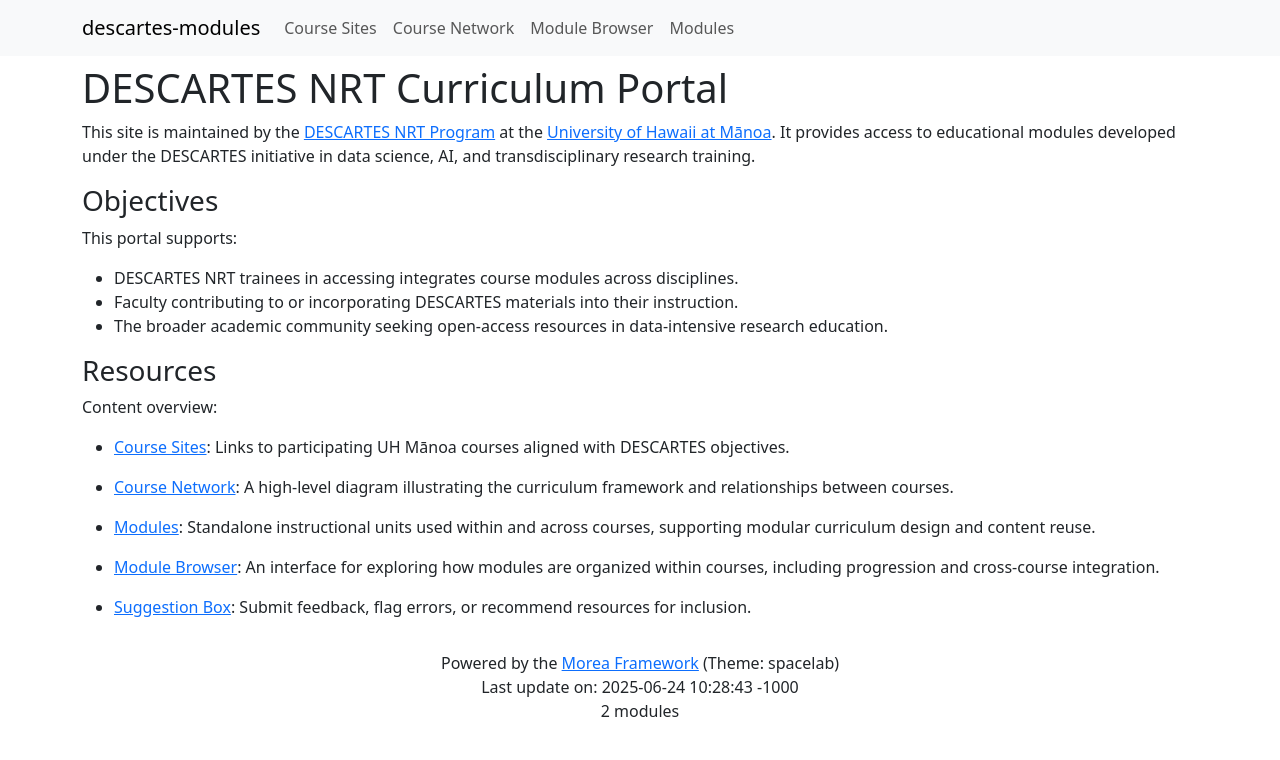
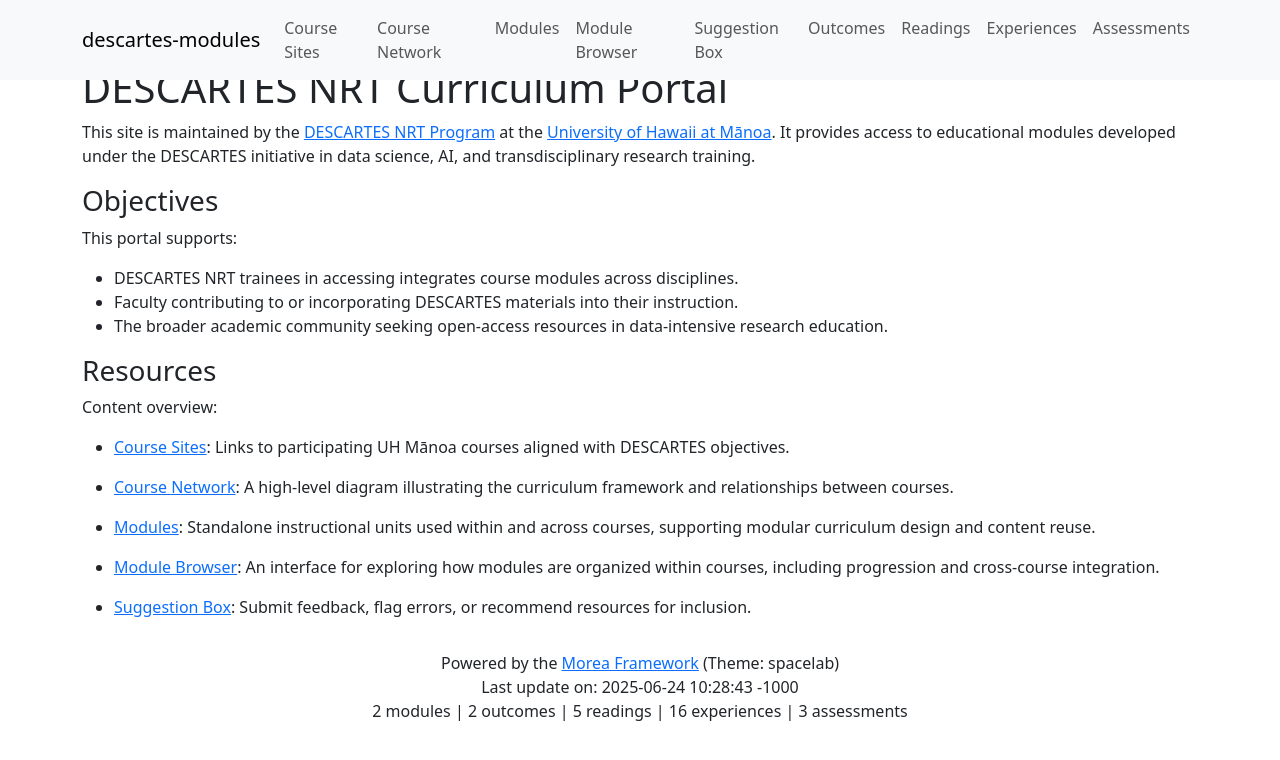
Before and after one commit to uhm-descartes/descartes-modules, a Jekyll site: the page built from index.md, in a window 1280 px wide. Shown: the top 760 px of the page. Built offline with Jekyll 4.4.1, drawn with Linux system fonts in a browser that asks for light colours; nearby versions of some CDN libraries; library files that are not in the unit come from our copies; comment, search, counter and statistics services are not loaded.

Commit message:
Update _layouts/core.html to update NavBar
added suggestion box to navbar to match home page and hardcoded modules into core.html

```diff
--- a/_config.yml
+++ b/_config.yml
@@ -15,7 +15,7 @@
 timezone: Pacific/Honolulu
 morea_navbar_items:
 # - Prerequisites
- - Modules
+# - Modules
 #- Outcomes
 #- Readings
 #- Experiences
--- a/_layouts/core.html
+++ b/_layouts/core.html
@@ -55,11 +55,12 @@
       <ul class="navbar-nav">
         <li class="nav-item"><a class="nav-link" href="{{ site.baseurl }}/course-sites/">Course Sites</a></li>
         <li class="nav-item"><a class="nav-link" href="{{ site.baseurl }}/course-network/">Course Network</a></li>
+        <li class="nav-item"><a class="nav-link" href="{{ site.baseurl }}/modules/">Modules</a></li>
         <li class="nav-item"><a class="nav-link" href="{{ site.baseurl }}/module-browser/">Module Browser</a></li>
+        <li class="nav-item"><a class="nav-link" href="{{ site.baseurl }}/suggestion-box/">Suggestion Box</a></li>
         {% if site.morea_navbar_items contains 'Prerequisites' %}
         <li class="nav-item"><a class="nav-link" href="{{ site.baseurl }}/prerequisites/">Prerequisites</a></li>
         {% endif %}
-        <li class="nav-item"><a class="nav-link" href="{{ site.baseurl }}/modules/">Modules</a></li>
         {% if site.morea_navbar_items contains 'Outcomes' %}
         <li class="nav-item"><a class="nav-link" href="{{ site.baseurl }}/outcomes/">Outcomes</a></li>
         {% endif %}
```
